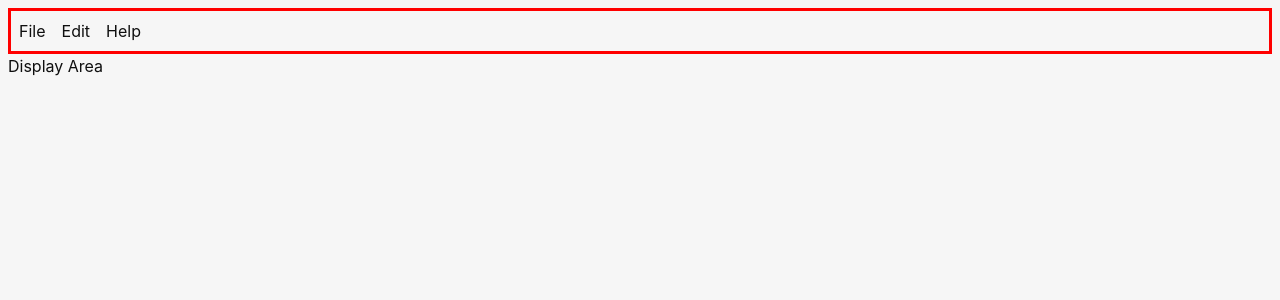
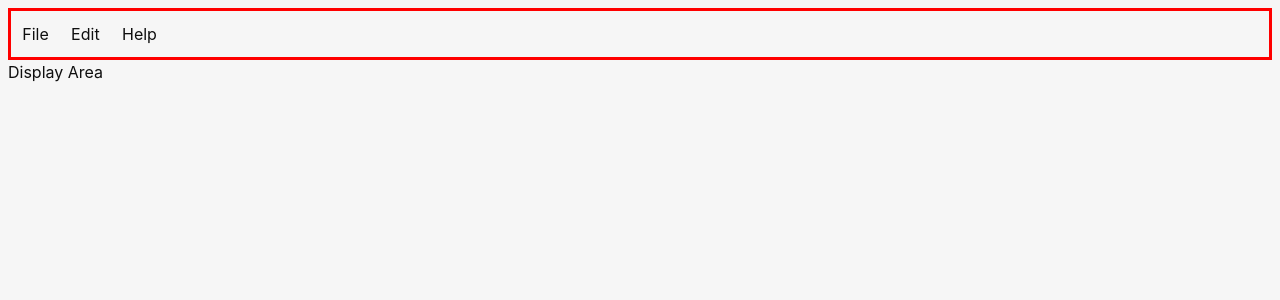
Before and after one commit to SteveBartmoss/projectnotemint, a React (Vite) app: page / in a window 1280 px wide. Shown: the top 300 px of the page. Built offline with nearby package versions, Linux system fonts and the light colour scheme.

Commit message:
style: Se agregaron estilos para los li, de esta forma tienen mas forma de botones

```diff
--- a/src/components/menubar/menubar.css
+++ b/src/components/menubar/menubar.css
@@ -30,3 +30,11 @@
 .list-div-close{
     display: none;
 }
+
+.header-div li{
+    padding: .2rem;
+}
+
+.header-div li:hover {
+    background-color: grey;
+}
```
